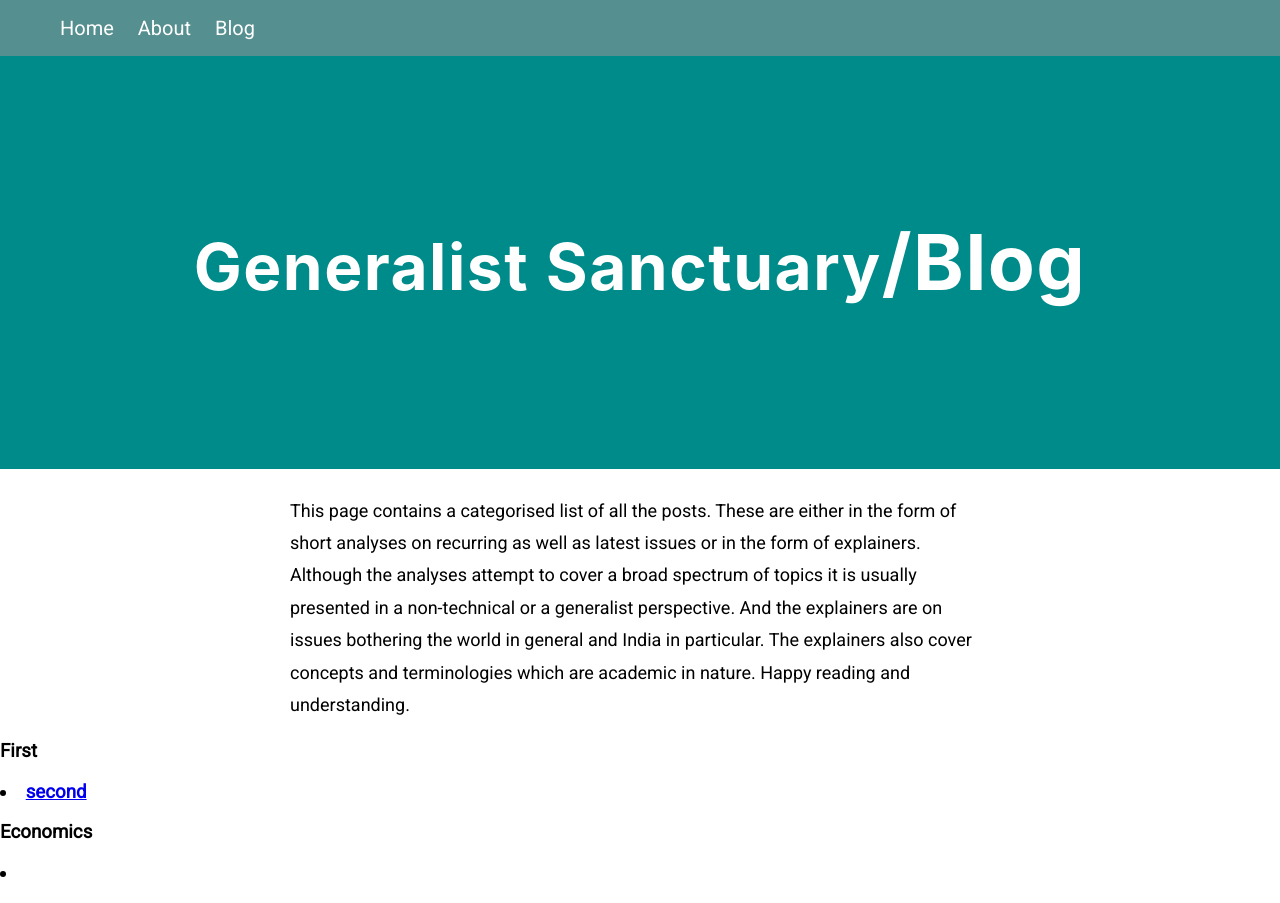
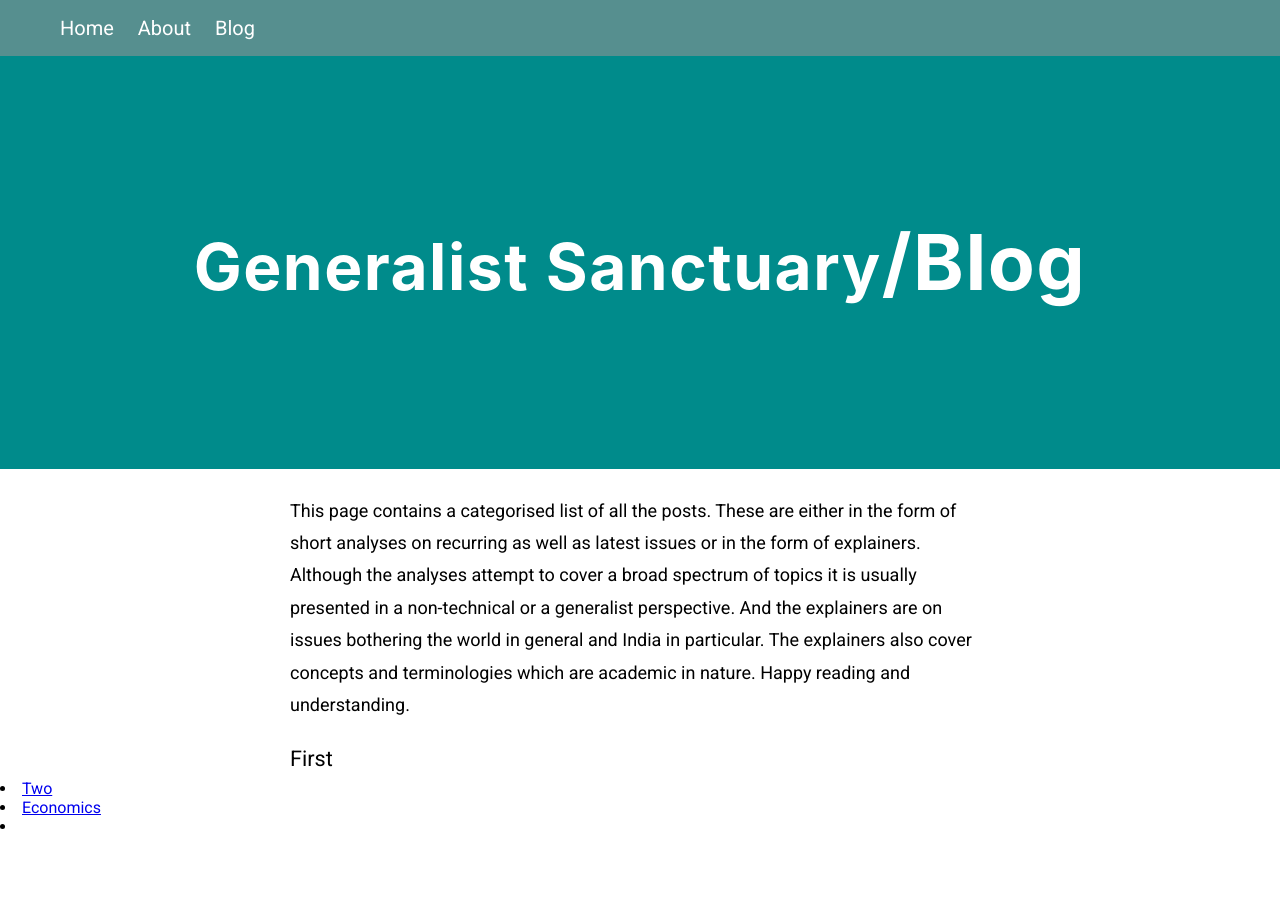
Before and after one commit to generalistsanctuary/generalistsanctuary.github.io, a Jekyll site: the page built from blog.html, in a window 1280 px wide. Built offline with Jekyll 4.4.1, drawn with Linux system fonts in a browser that asks for light colours.

Commit message:
Update blog.html

```diff
--- a/blog.html
+++ b/blog.html
@@ -21,8 +21,9 @@
        </nav>
        <header><h1><span style="font-size:5vw;">Generalist Sanctuary</span>/Blog</h1></header>
       <p>This page contains a categorised list of all the posts. These are either in the form of short analyses on recurring as well as latest issues or in the form of explainers. Although the analyses attempt to cover a broad spectrum of topics it is usually presented in a non-technical or a generalist perspective. And the explainers are on issues bothering the world in general and India in particular. The explainers also cover concepts and terminologies which are academic in nature. Happy reading and understanding.</p>
+      <br>
       {% for cat in site.categories %}
-        <h3>{{cat[0]| capitalize}}<h3>
+        <p><span style="font-size:larger;">{{cat[0]| capitalize}}</span></p>
           {% for post in cat[1]%}
           <li><a href="{{post.url"}}>{{post.title}}</a></li>
         {% endfor %}
```
